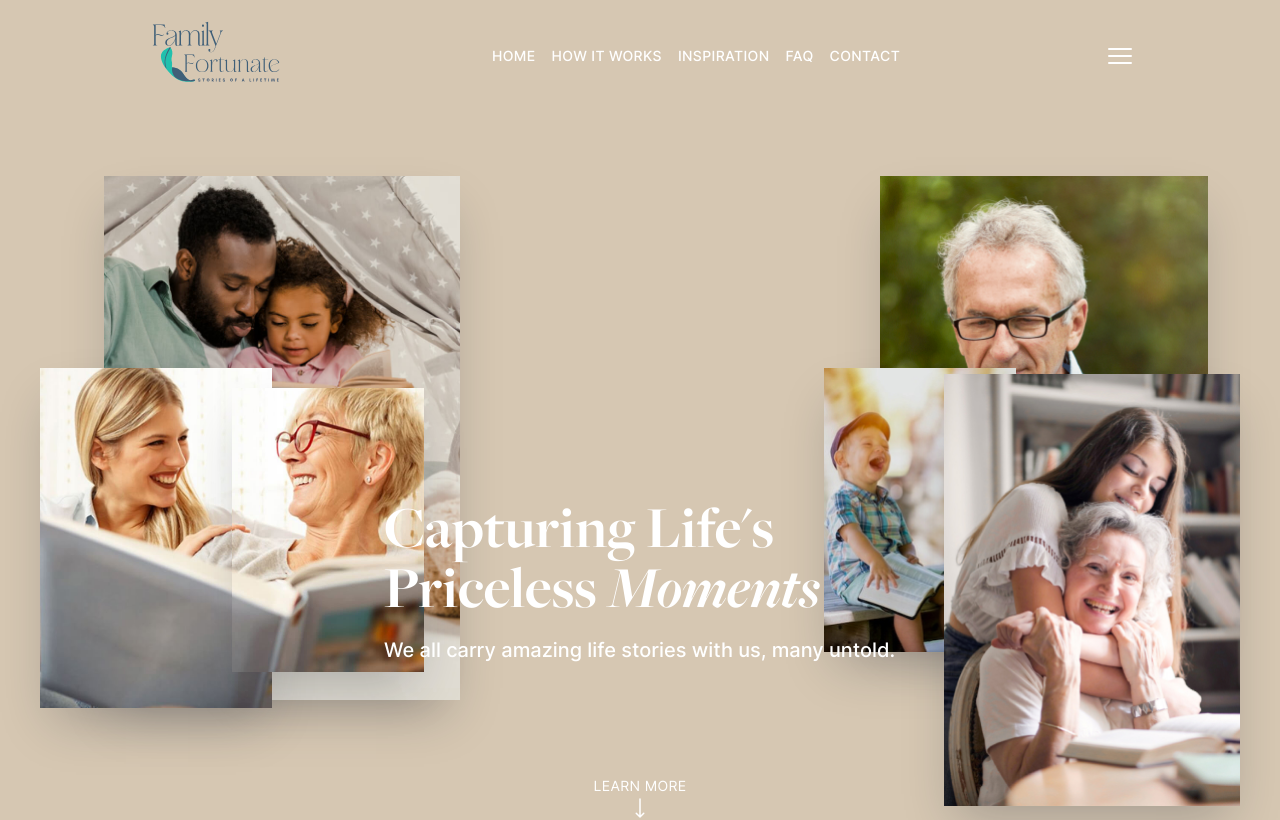
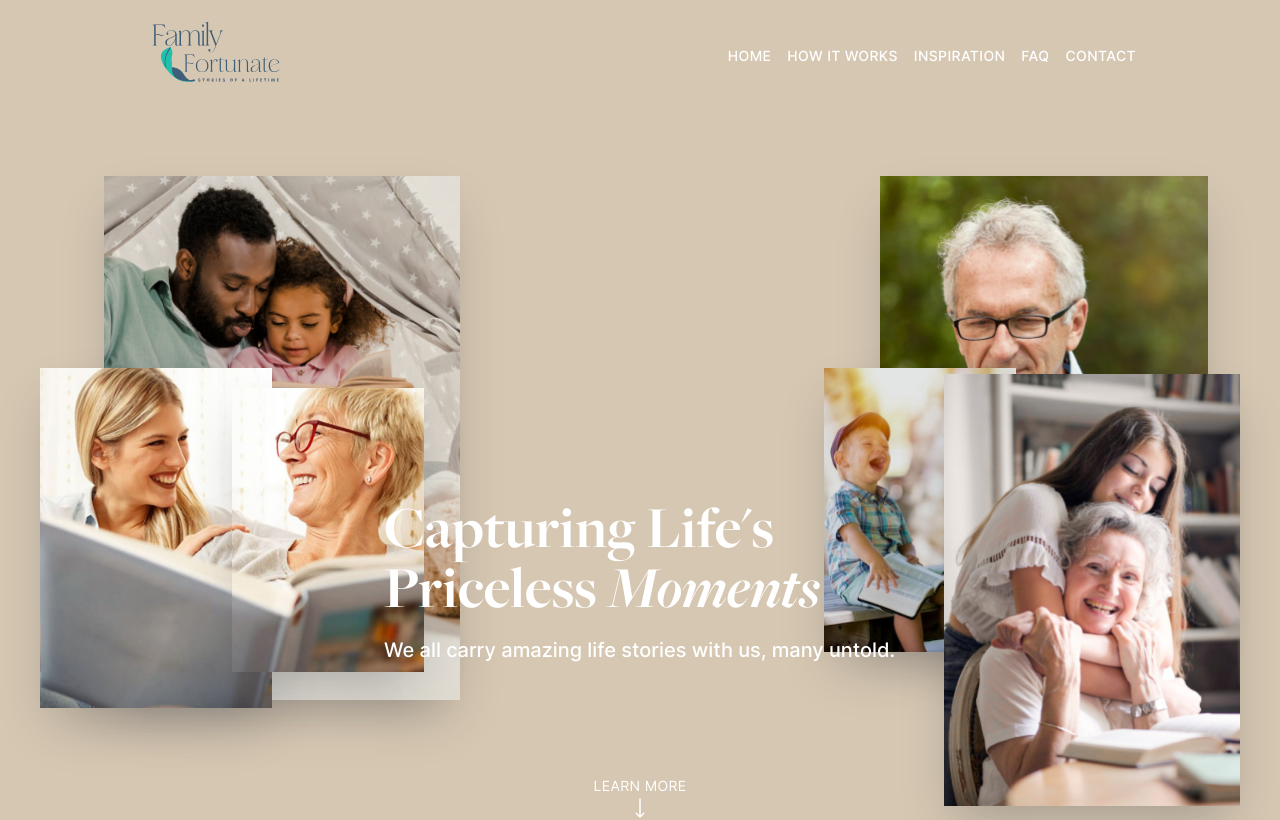
Before and after one commit to atweberlly/familywise, a Next.js app: page / in a window 1280 px wide. Shown: the top 820 px of the page. Built offline with nearby package versions, Linux system fonts and the light colour scheme.

Commit message:
Hide mobile menu button on medium screen

```diff
--- a/src/pages/index.jsx
+++ b/src/pages/index.jsx
@@ -81,7 +81,7 @@ export default function Home() {
             </nav>
           </div>
 
-          <button className="h-8 w-8" type="button">
+          <button className="h-8 w-8 md:hidden" type="button">
             <Bars3Icon />
           </button>
         </div>
```
